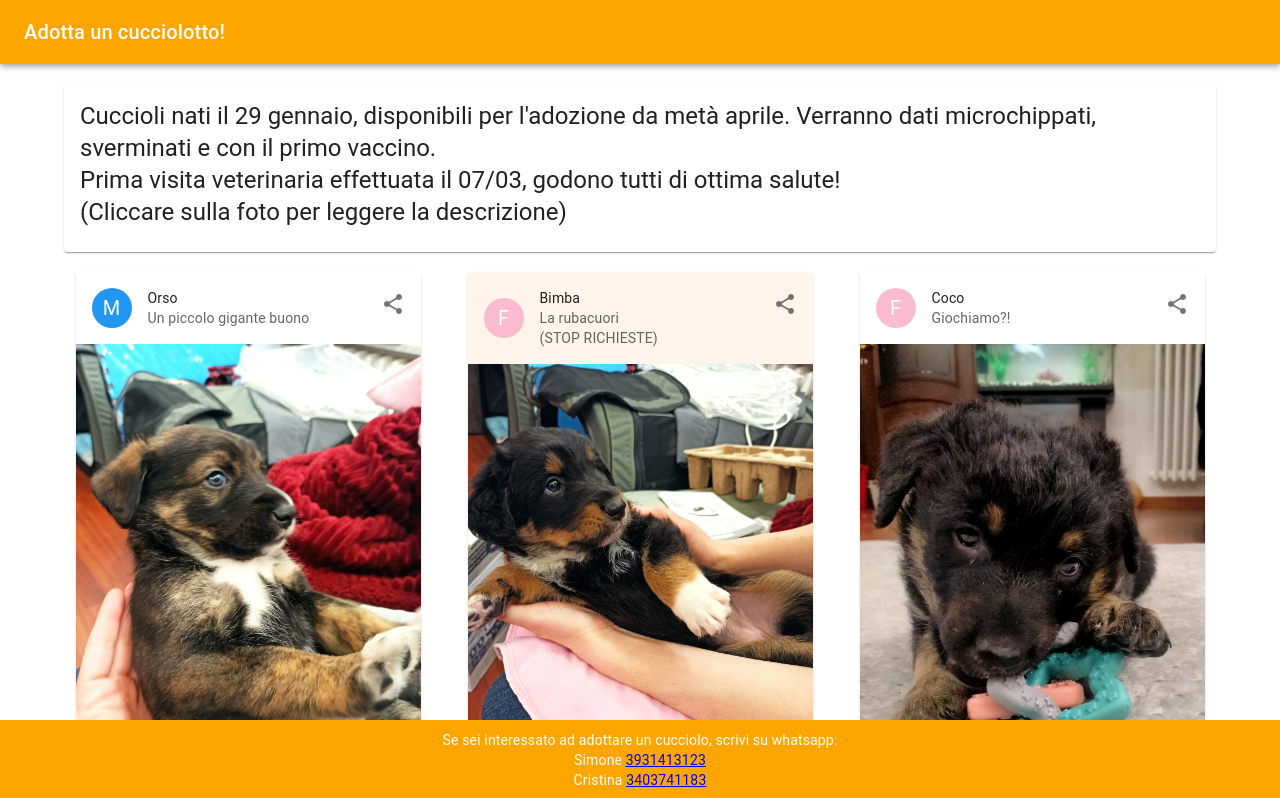
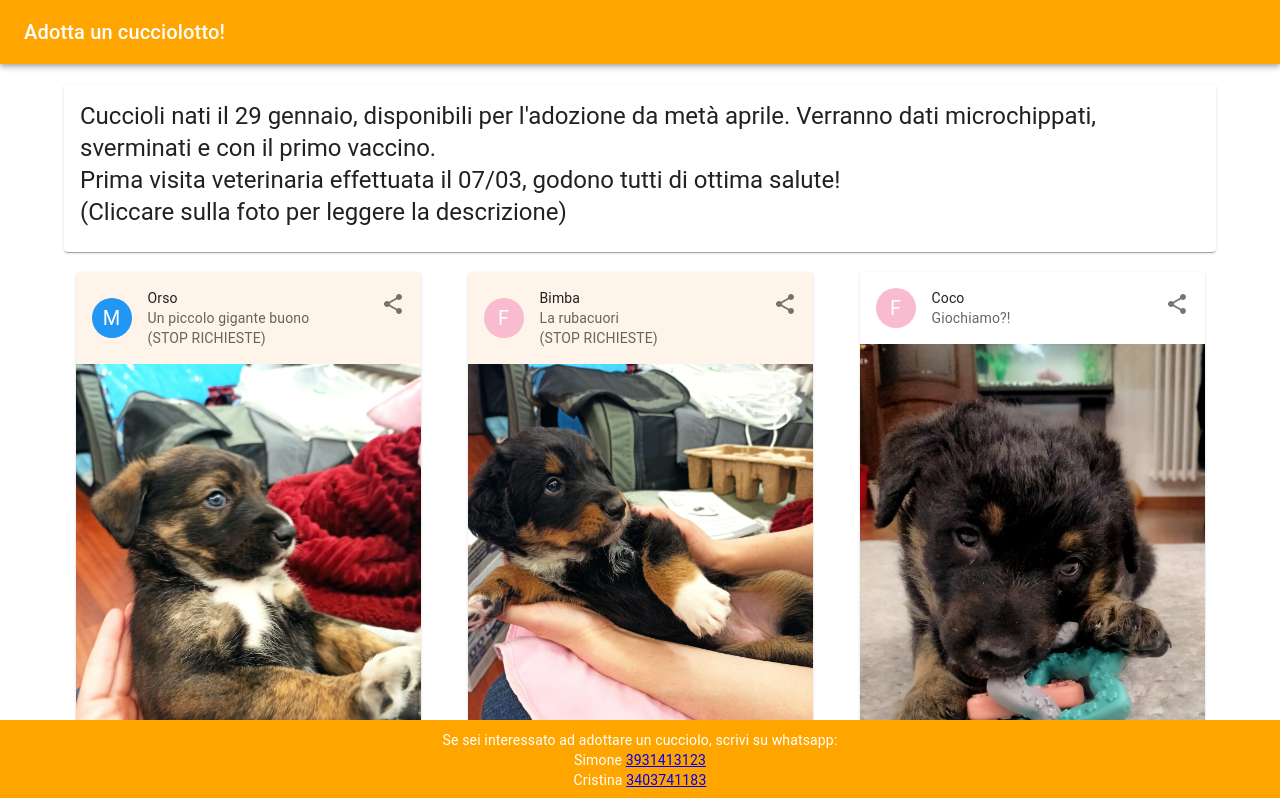
Before and after one commit to SimoneRicci98/adotta-un-cucciolo, a React (Create React App) app: page / in a window 1280 px wide. Shown: the top 798 px of the page. Built offline with nearby package versions, Linux system fonts and the light colour scheme.

Commit message:
orso adottato

```diff
--- a/src/components/StyledCard.js
+++ b/src/components/StyledCard.js
@@ -60,10 +60,13 @@ export default function StyledCard(props) {
     const handleExpandClick = () => {
         setExpanded(!expanded);
     };
+    const handleClik = (e) => {
+        e.preventDefault();
+    }
 
     return (
 
-        <Card sx={{ maxWidth: 345, margin: '0 auto' }} onClick={handleExpandClick}>
+        <Card sx={{ maxWidth: 345, margin: '0 auto' }}>
             <section id={dog.name} name={dog.name} />
             <CardHeader
                 avatar={
@@ -82,6 +85,7 @@ export default function StyledCard(props) {
             />
 
             <CardMedia
+                onClick={handleExpandClick}
                 component="img"
                 image={dog.image}
                 alt={dog.name}
@@ -92,7 +96,7 @@ export default function StyledCard(props) {
                 </Typography>
             </CardContent>
             <CardActions disableSpacing style={{ backgroundColor: dog.adopted !== '' ? 'rgba(255, 218, 185, 0.3)' : 'white' }}>
-                {/* <Button >Segui la mia crescita!</Button>*/}
+                {/*<Button onClick={handleClik}>Segui la mia crescita!</Button>*/}
                 <ExpandMore
                     expand={expanded}
                     onClick={handleExpandClick}
--- a/src/pages/Overview.js
+++ b/src/pages/Overview.js
@@ -17,7 +17,7 @@ const Overview = (props) => {
     [
       {
         name: 'Orso',
-        adopted: '',
+        adopted: '(STOP RICHIESTE)',
         gender: 'm',
         image: orso,
         short_desc: 'Un piccolo gigante buono',
```
